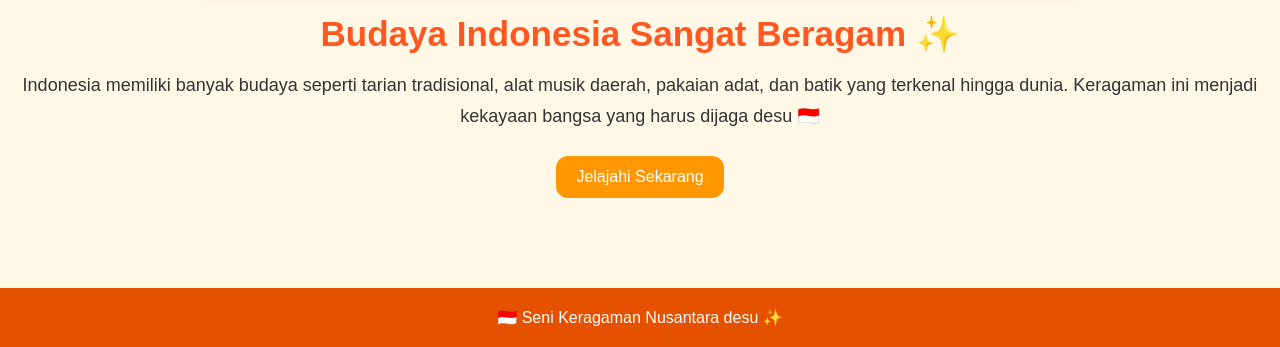
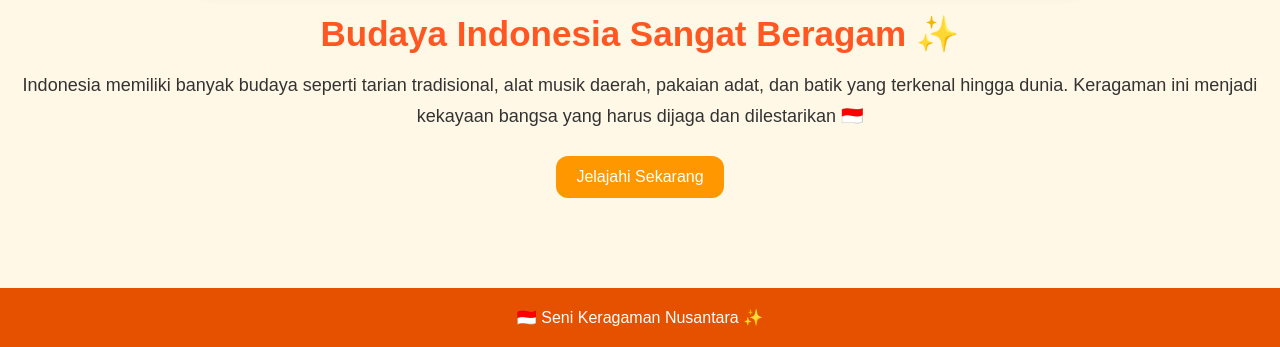
Before and after one commit to nananawal0529-boop/keragamanseninusantara, a plain HTML site: page index.html in a window 1280 px wide. Shown: the part 945-1292 px from the top of the page. Drawn offline with Linux system fonts and the light colour scheme.

Commit message:
Update index.html

```diff
--- a/index.html
+++ b/index.html
@@ -117,7 +117,7 @@ FILE 1 : index.html
     <p>
       Indonesia memiliki banyak budaya seperti tarian tradisional,
       alat musik daerah, pakaian adat, dan batik yang terkenal hingga dunia.
-      Keragaman ini menjadi kekayaan bangsa yang harus dijaga desu 🇮🇩
+      Keragaman ini menjadi kekayaan bangsa yang harus dijaga dan dilestarikan 🇮🇩
     </p>
 
     <a href="detail.html" class="btn">Jelajahi Sekarang</a>
@@ -125,7 +125,7 @@ FILE 1 : index.html
   </section>
 
   <footer>
-    <p>🇮🇩 Seni Keragaman Nusantara desu ✨</p>
+    <p>🇮🇩 Seni Keragaman Nusantara ✨</p>
   </footer>
 
 </body>
```
